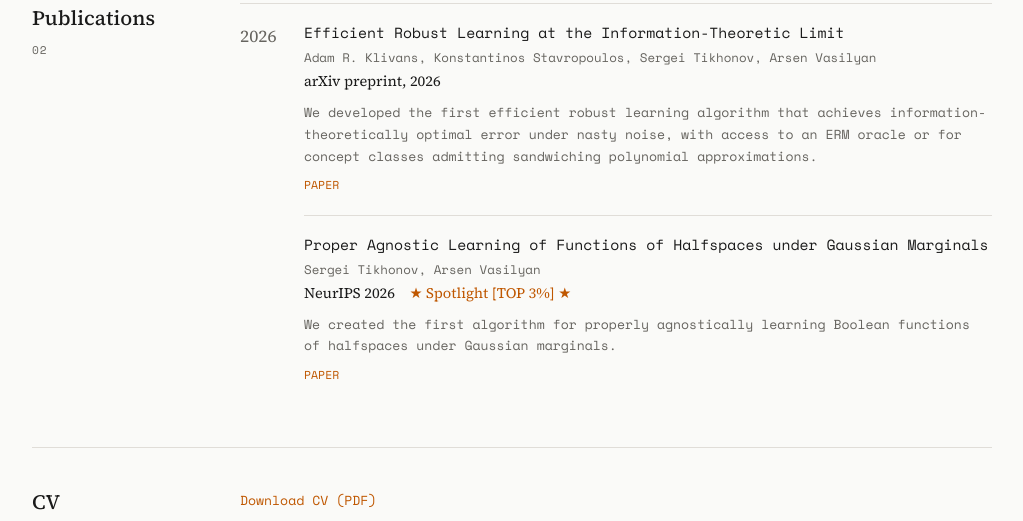
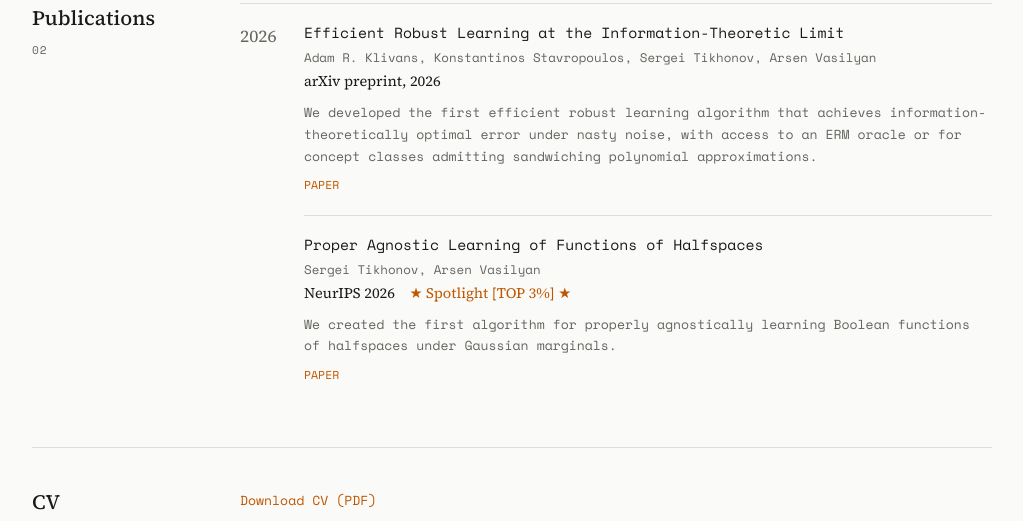
Before and after one commit to sstikhonov/sstikhonov.github.io, a plain HTML site: page index.html in a window 1280 px wide. Shown: the part 730-1251 px from the top of the page, without its empty margins (128-1151 px from the left). Drawn offline with nearby package versions, Linux system fonts and the light colour scheme.

Commit message:
Add files via upload

```diff
--- a/index.html
+++ b/index.html
@@ -657,7 +657,7 @@
 
           <article class="paper">
             <h4 class="paper-title">
-              <a href="https://arxiv.org/abs/2605.27594v1">Proper Agnostic Learning of Functions of Halfspaces under Gaussian Marginals</a>
+              <a href="https://arxiv.org/abs/2605.27594v1">Proper Agnostic Learning of Functions of Halfspaces</a>
             </h4>
             <p class="authors">Sergei Tikhonov, Arsen Vasilyan</p>
             <p class="venue">NeurIPS 2026<span class="spotlight"><span aria-hidden="true">★ </span>Spotlight [TOP 3%]<span aria-hidden="true"> ★</span></span></p>
```
Also changed, not shown: research.html (+1 -1 lines).
